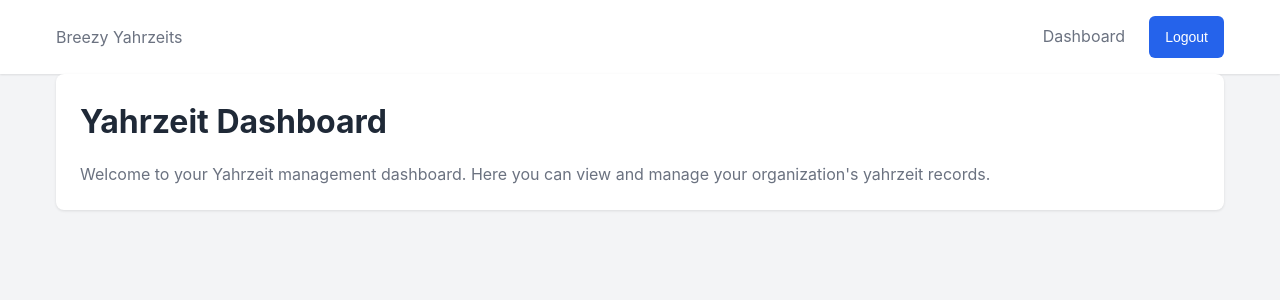
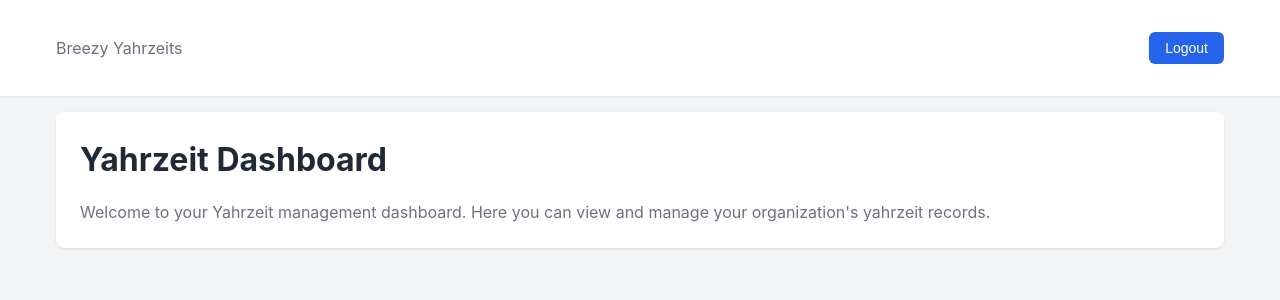
Before and after one commit to jasmosez/breezy-yahrzeits, a Next.js app: page /dashboard in a window 1280 px wide. Shown: the top 300 px of the page. Built offline with nearby package versions, Linux system fonts and the light colour scheme.

Commit message:
layout updates

```diff
--- a/src/app/globals.css
+++ b/src/app/globals.css
@@ -24,7 +24,7 @@ body {
 .container {
   max-width: 1200px;
   margin: 0 auto;
-  padding: 0 1rem;
+  padding: 1rem;
 }
 
 .nav {
--- a/src/components/Layout.tsx
+++ b/src/components/Layout.tsx
@@ -29,9 +29,9 @@ export default function Layout({ children }: LayoutProps) {
             </Link>
           </div>
           <div className="nav-links">
-            <Link href="/dashboard" className="nav-link">
+            {/* <Link href="/dashboard" className="nav-link">
               Dashboard
-            </Link>
+            </Link> */}
             <button onClick={handleLogout} className="button">
               Logout
             </button>
```
